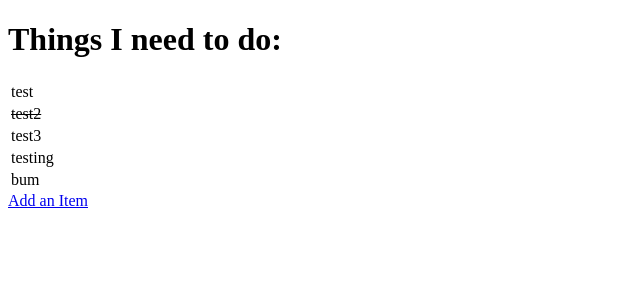
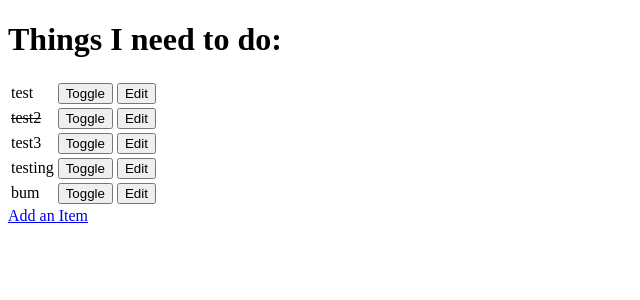
Before and after one commit to Edb83/hello-django, a Django app: page / in a window 1280 px wide. Shown: the top 300 px of the page, without its empty margins (0-640 px from the left). Run offline with Django 3.2, Linux system fonts and the light colour scheme; data comes from the database, SQL or seed files in the repository; both versions use the stored data as it was after the commit.

Commit message:
Add edit and toggle functions

```diff
--- a/django_todo/urls.py
+++ b/django_todo/urls.py
@@ -15,10 +15,12 @@ Including another URLconf
 """
 from django.contrib import admin
 from django.urls import path
-from todo.views import get_todo_list, add_item
+from todo import views
 
 urlpatterns = [
     path('admin/', admin.site.urls),
-    path('', get_todo_list, name='get_todo_list'),
-    path('add', add_item, name='add'),
+    path('', views.get_todo_list, name='get_todo_list'),
+    path('add', views.add_item, name='add'),
+    path('edit/<item_id>', views.edit_item, name='edit'),
+    path('toggle/<item_id>', views.toggle_item, name='toggle'),
 ]
--- a/todo/templates/todo/todo_list.html
+++ b/todo/templates/todo/todo_list.html
@@ -11,11 +11,25 @@
     <table>
         {% for item in items %}
             <tr>
+
                 {% if item.done %}
                     <td><strike>{{ item.name }}</strike></td>
                 {% else %}
                     <td>{{ item.name }}</td>
                 {% endif %}
+
+                <td>
+                    <a href="/toggle/{{ item.id }}">
+                        <button>Toggle</button>
+                    </a>
+                </td>
+
+                <td>
+                    <a href="/edit/{{ item.id }}">
+                        <button>Edit</button>
+                    </a>
+                </td>
+
             </tr>
         {% empty %}
         <tr>
--- a/todo/views.py
+++ b/todo/views.py
@@ -1,4 +1,4 @@
-from django.shortcuts import render, redirect
+from django.shortcuts import render, redirect, get_object_or_404
 from .models import Item
 from .forms import ItemForm
 
@@ -10,6 +10,7 @@ def get_todo_list(request):
     context = {
         'items': items
     }
+
     return render(request, 'todo/todo_list.html', context)
 
 
@@ -27,3 +28,29 @@ def add_item(request):
     }
 
     return render(request, 'todo/add_item.html', context)
+
+
+def edit_item(request, item_id):
+    item = get_object_or_404(Item, id=item_id)
+
+    if request.method == "POST":
+        form = ItemForm(request.POST, instance=item)
+        if form.is_valid():
+            form.save()
+
+            return redirect('get_todo_list')
+
+    form = ItemForm(instance=item)
+    context = {
+        'form': form
+    }
+
+    return render(request, 'todo/edit_item.html', context)
+
+
+def toggle_item(request, item_id):
+    item = get_object_or_404(Item, id=item_id)
+    item.done = not item.done
+    item.save()
+
+    return redirect('get_todo_list')
```
Also changed, not shown: todo/templates/todo/edit_item.html (added, +23 -0 lines), db.sqlite3.
